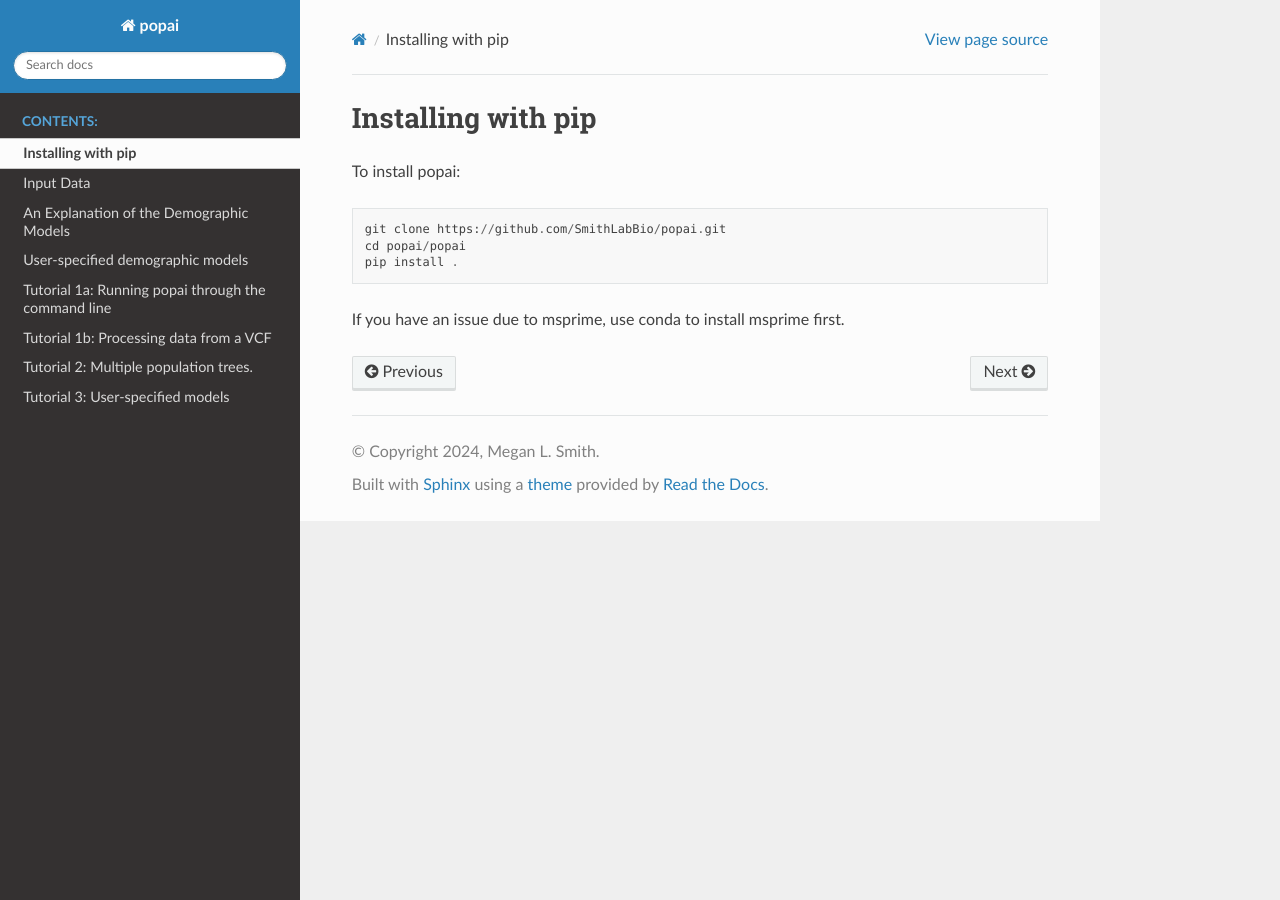
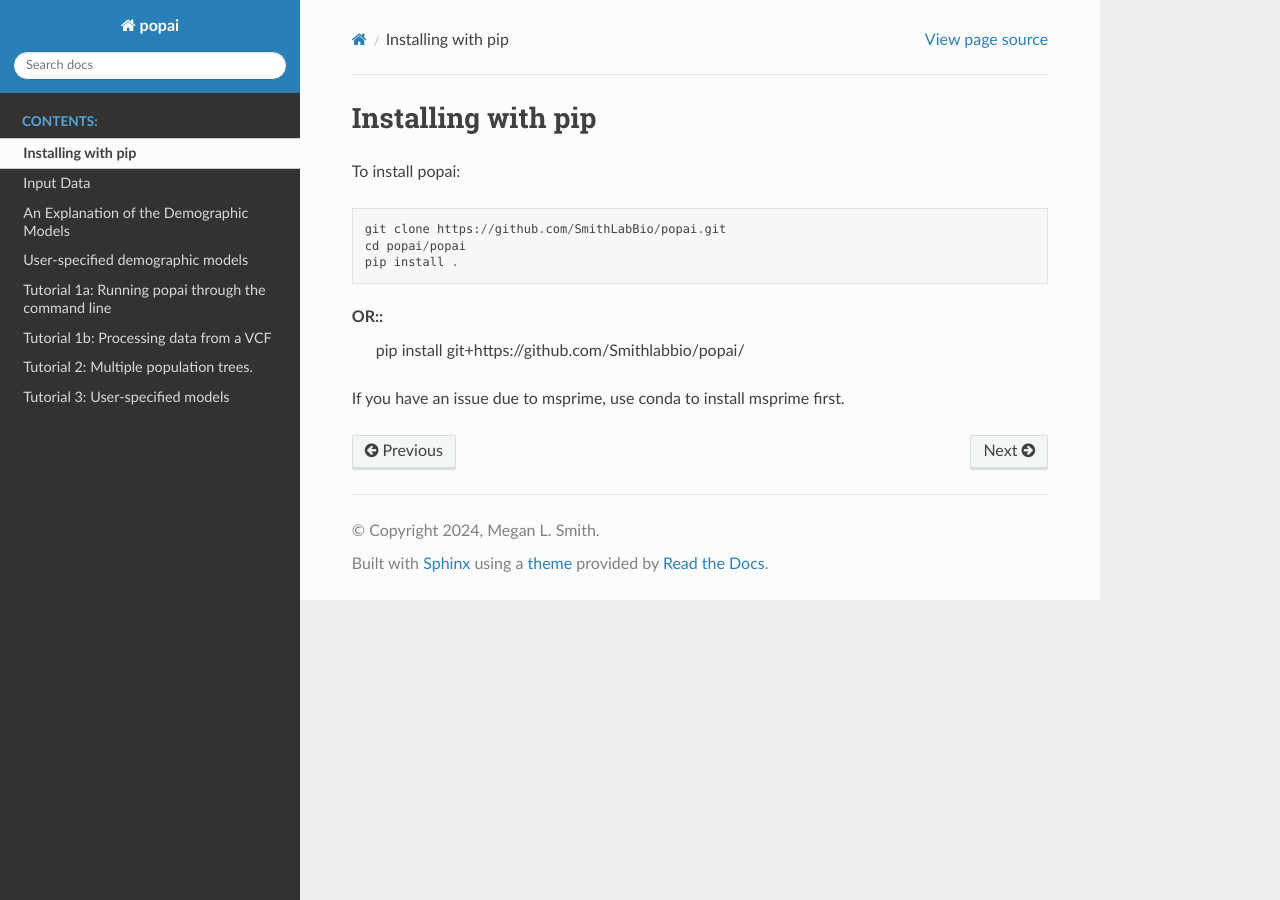
Before and after one commit to SmithLabBio/popai, a Sphinx documentation site: the page built from docs/usage/installation.rst, in a window 1280 px wide. Built offline with Sphinx 7.4.7 and the Read the Docs theme 3.1.0, drawn with Linux system fonts in a browser that asks for light colours.

Commit message:
Update installation.rst
updated installation instructions

```diff
--- a/docs/usage/installation.rst
+++ b/docs/usage/installation.rst
@@ -8,4 +8,7 @@ To install popai::
     cd popai/popai
     pip install .
 
+OR::
+    pip install git+https://github.com/Smithlabbio/popai/
+
 If you have an issue due to msprime, use conda to install msprime first.
```
